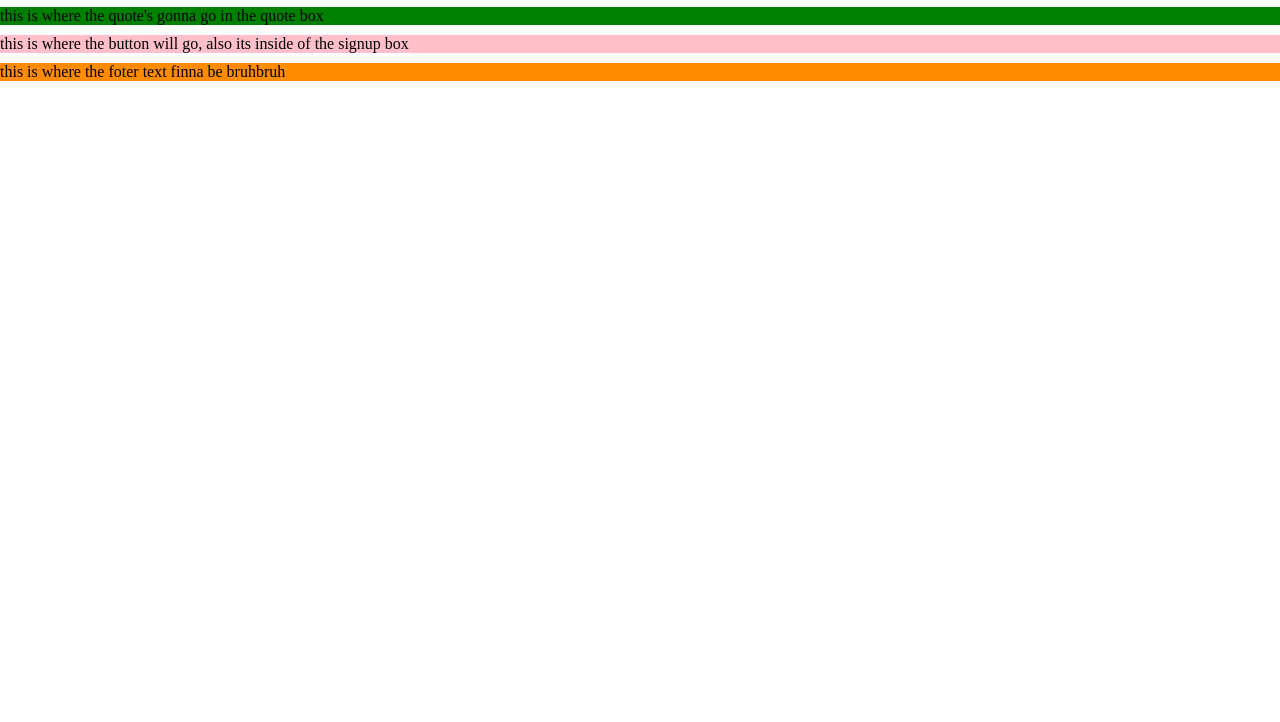
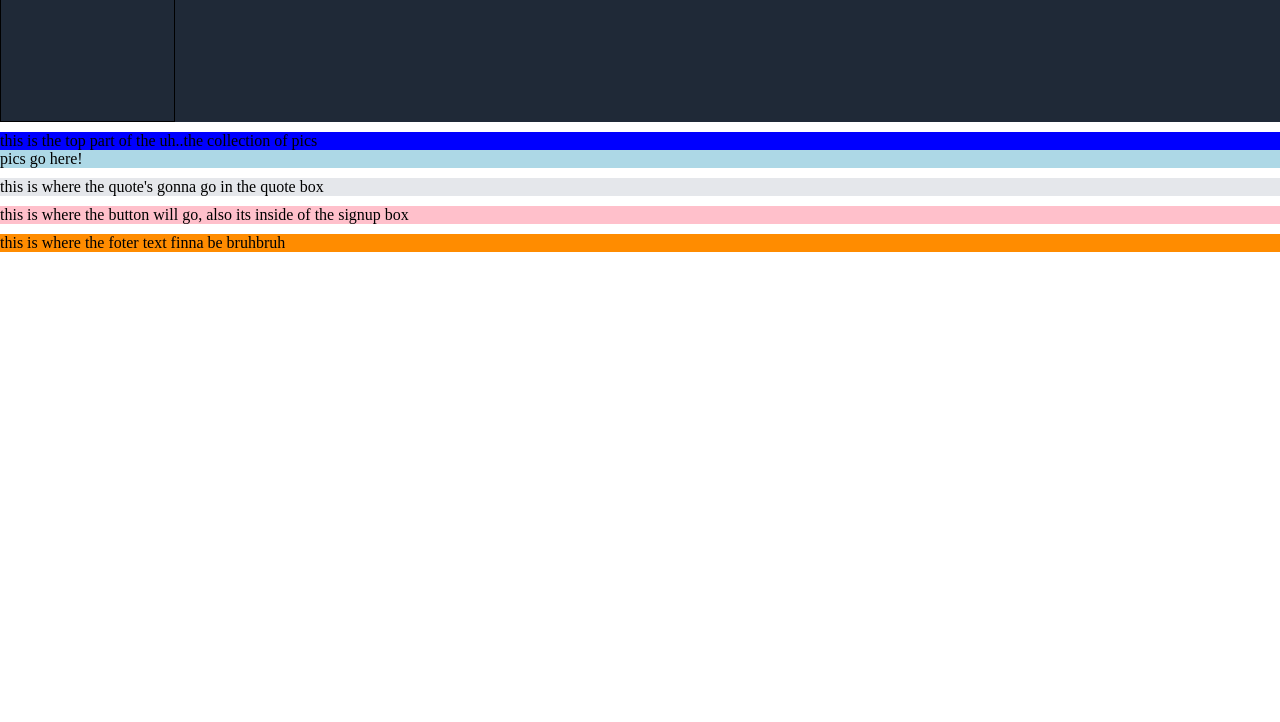
Before and after one commit to pergeprosus/landing-page, a plain HTML site: page index.html in a window 1280 px wide. Shown: the part 78-800 px from the top of the page. Drawn offline with Linux system fonts and the light colour scheme.

Commit message:
Remove flex: 1 from .topbluepart and add test height

```diff
--- a/style.css
+++ b/style.css
@@ -32,7 +32,7 @@ body {
 .topbluepart {
     background: #1F2937;
     display: flex;
-    flex: 1;
+    height: 200px;
 }
 
 .whitepartwithtext {
@@ -40,7 +40,7 @@ body {
 }
 
 .quotebox {
-    background: green;
+    background: #E5E7EB;
 }
 
 .infoheaderpics {
```
